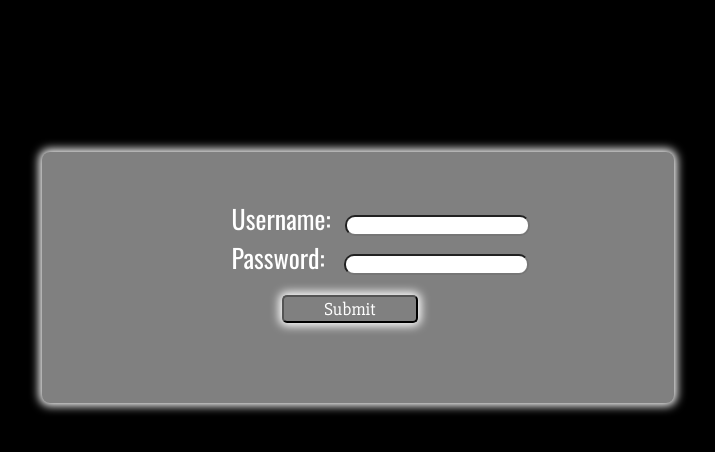
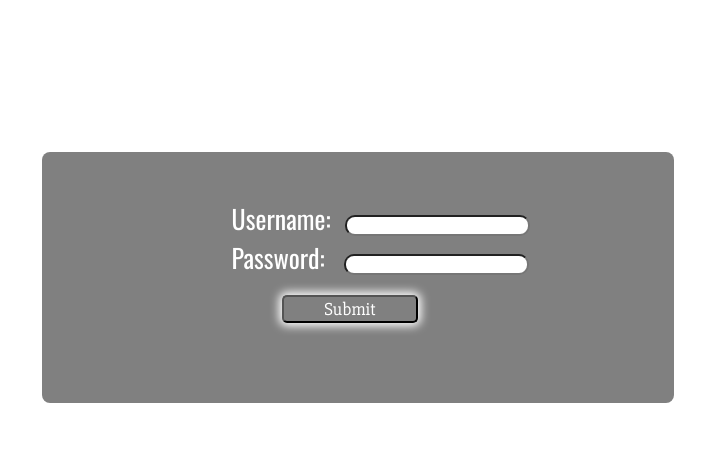
Before and after one commit to BradleyRobertson/robertson_brad_login, a PHP site: page /admin/admin_login.php in a window 1280 px wide. Shown: the top 452 px of the page, without its empty margins (282-997 px from the left). Run offline with PHP 8.4, Linux system fonts and the light colour scheme.

Commit message:
updated word

```diff
--- a/admin/css/main.css
+++ b/admin/css/main.css
@@ -2,7 +2,7 @@
 /* CSS Document */
 
 body {
-	background-color: black;
+	background-color: #00000;
 	color: white;
 }
 
```
